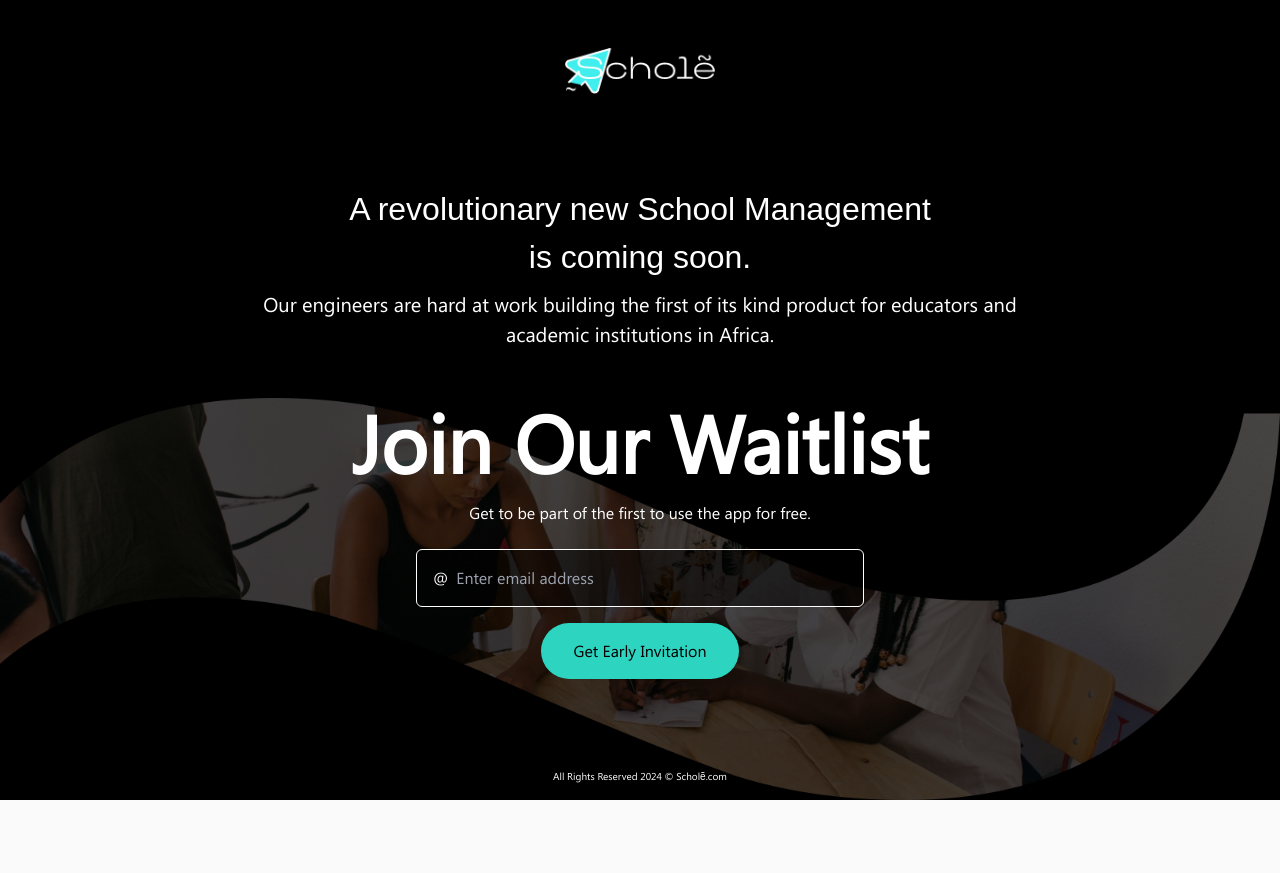
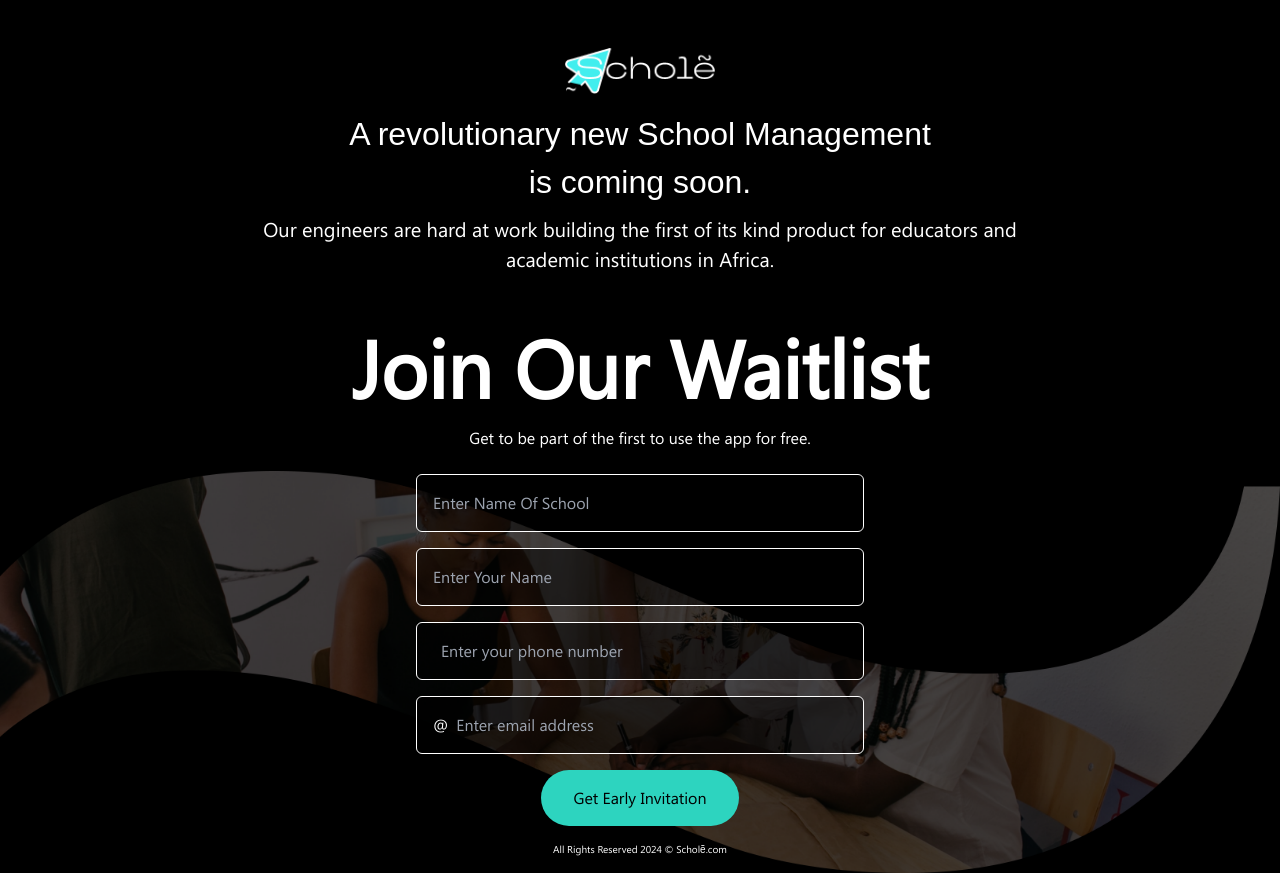
Before and after one commit to scholelabs/Schole_Waitlist, a Next.js app: page / in a window 1280 px wide. Before the commit the page ends 800 px from the top, so only its background shows below. Built offline with nearby package versions, Linux system fonts and the light colour scheme; a web font is replaced by a local one.

Commit message:
added forms

```diff
--- a/app/page.tsx
+++ b/app/page.tsx
@@ -6,6 +6,40 @@ import { useState } from "react";
 
 export default function Home() {
   const [email, setEmail] = useState("");
+  const [school, setSchool] = useState("");
+  const [name, setName] = useState("");
+  const [phone, setPhone] = useState("");
+
+  const disabledBtn = !email || !name || !school || !phone
+
+  const handleSubmit = () => {
+      if(!email || !name || !school || !phone) {
+        return toast({
+          title: "Error",
+          description: "Please enter a valid email address",
+          variant: "destructive"
+        });
+      }
+
+      // const data = {email, phone, school, name}
+      joinWaitlist(email)
+        .then(() => {
+          setEmail("")
+          toast({
+            title: "Success",
+            description: "You have successfully joined the waitlist"
+          })
+        })
+        .catch(() =>
+          toast({
+            title: "Error",
+            description: "An error occurred while joining the waitlist",
+            variant: "destructive",
+          })
+        );
+
+  }
+
   return (
     <main className="min-h-screen bg-black font-segoe text-white bg-custom-image bg-contain bg-left-bottom md:bg-left-bottom bg-no-repeat flex flex-col justify-between">
       <header className="flex justify-center py-4 mt-8">
@@ -36,6 +70,34 @@ export default function Home() {
         </div>
         <div className="flex flex-col items-center space-y-4 mt-10 w-full px-4">
           <div className="flex items-center space-x-2 bg-black  bg-opacity-50 border-white border rounded-md px-4 py-4 w-full max-w-md">
+            <input
+              type="text"
+              placeholder="Enter Name Of School"
+              className="bg-transparent text-white placeholder-gray- focus:outline-none flex-1"
+              value={school}
+              onChange={(e) => setSchool(e.target.value)}
+            />
+          </div>
+          <div className="flex items-center space-x-2 bg-black  bg-opacity-50 border-white border rounded-md px-4 py-4 w-full max-w-md">
+            <input
+              type="text"
+              placeholder="Enter Your Name"
+              className="bg-transparent text-white placeholder-gray- pl focus:outline-none flex-1"
+              value={name}
+              onChange={(e) => setName(e.target.value)}
+            />
+          </div>
+          <div className="flex items-center space-x-2 bg-black  bg-opacity-50 border-white border rounded-md px-4 py-4 w-full max-w-md">
+            <span className="text-white"></span>
+            <input
+              type="number"
+              placeholder="Enter your phone number"
+              className="bg-transparent text-white placeholder-gray- pl focus:outline-none flex-1"
+              value={phone}
+              onChange={(e) => setPhone(e.target.value)}
+            />
+          </div>
+          <div className="flex items-center space-x-2 bg-black  bg-opacity-50 border-white border rounded-md px-4 py-4 w-full max-w-md">
             <span className="text-white">@</span>
             <input
               type="email"
@@ -47,30 +109,8 @@ export default function Home() {
           </div>
           <button
             className="bg-teal-400 text-black rounded-full px-8 py-4"
-            onClick={() =>{
-              if(!email) {
-                return toast({
-                  title: "Error",
-                  description: "Please enter a valid email address",
-                  variant: "destructive",
-                });
-              }
-              joinWaitlist(email)
-                .then(() => {
-                  setEmail("")
-                  toast({
-                    title: "Success",
-                    description: "You have successfully joined the waitlist",
-                  })
-                })
-                .catch(() =>
-                  toast({
-                    title: "Error",
-                    description: "An error occurred while joining the waitlist",
-                    variant: "destructive",
-                  })
-                );
-            }}
+            disabled={disabledBtn}
+            onClick={handleSubmit}
           >
             Get Early Invitation
           </button>
```
